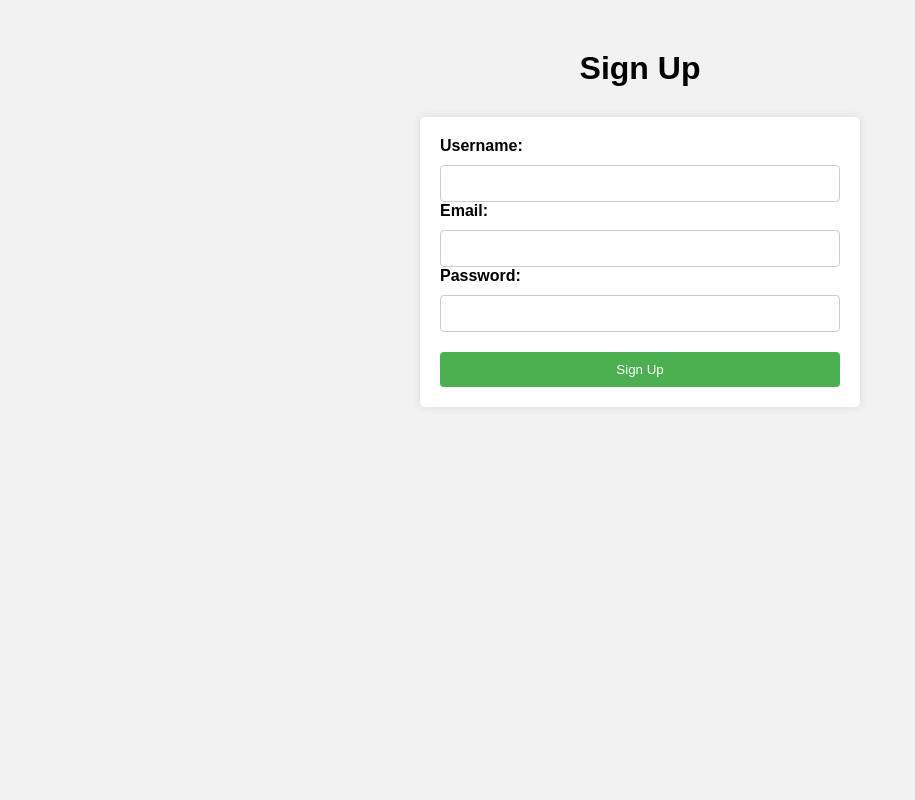
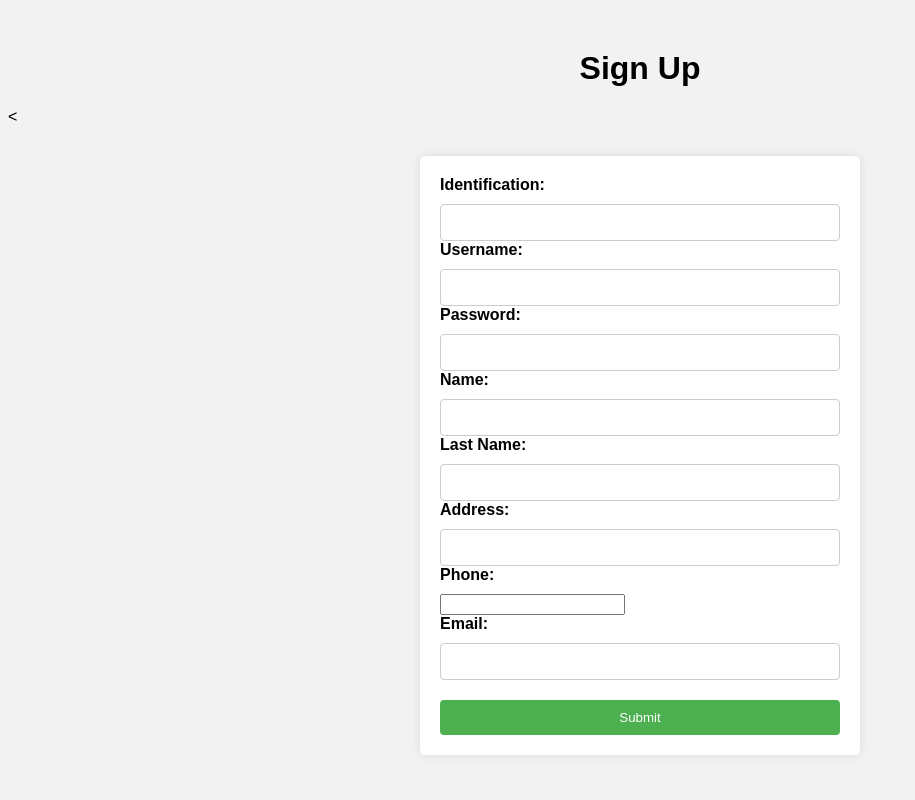
Before and after one commit to Jhojan98/rentCars, a Flask app: page /SignUp in a window 1280 px wide. Shown: the whole page, without its empty margins (0-915 px from the left). Run offline with Flask 3, Linux system fonts and the light colour scheme.

Commit message:
Añadir campos

```diff
--- a/templates/signUp.html
+++ b/templates/signUp.html
@@ -57,17 +57,33 @@
 </head>
 <body>
   <h1>Sign Up</h1>
-  <form action="/signup" method="POST">
+  <<form action="/signup" method="POST">
+    <label for="identification">Identification:</label>
+    <input type="text" id="identification" name="identification" required><br>
+
     <label for="username">Username:</label>
     <input type="text" id="username" name="username" required><br>
+
+    <label for="password">Password:</label>
+    <input type="password" id="password" name="username" required><br>
+
+    <label for="name">Name:</label>
+    <input type="text" id="name" name="name" required><br>
+
+    <label for="last_name">Last Name:</label>
+    <input type="text" id="last_name" name="last_name" required><br>
+
+    <label for="address">Address:</label>
+    <input type="text" id="address" name="address" required><br>
+
+    <label for="phone">Phone:</label>
+    <input type="tel" id="phone" name="phone" required><br>
 
     <label for="email">Email:</label>
     <input type="email" id="email" name="email" required><br>
 
-    <label for="password">Password:</label>
-    <input type="password" id="password" name="password" required><br>
+    <button type="submit">Submit</button>
+</form>
 
-    <button type="submit">Sign Up</button>
-  </form>
 </body>
 </html>
```
Also changed, not shown: access/signup.py (+7 -2 lines).
